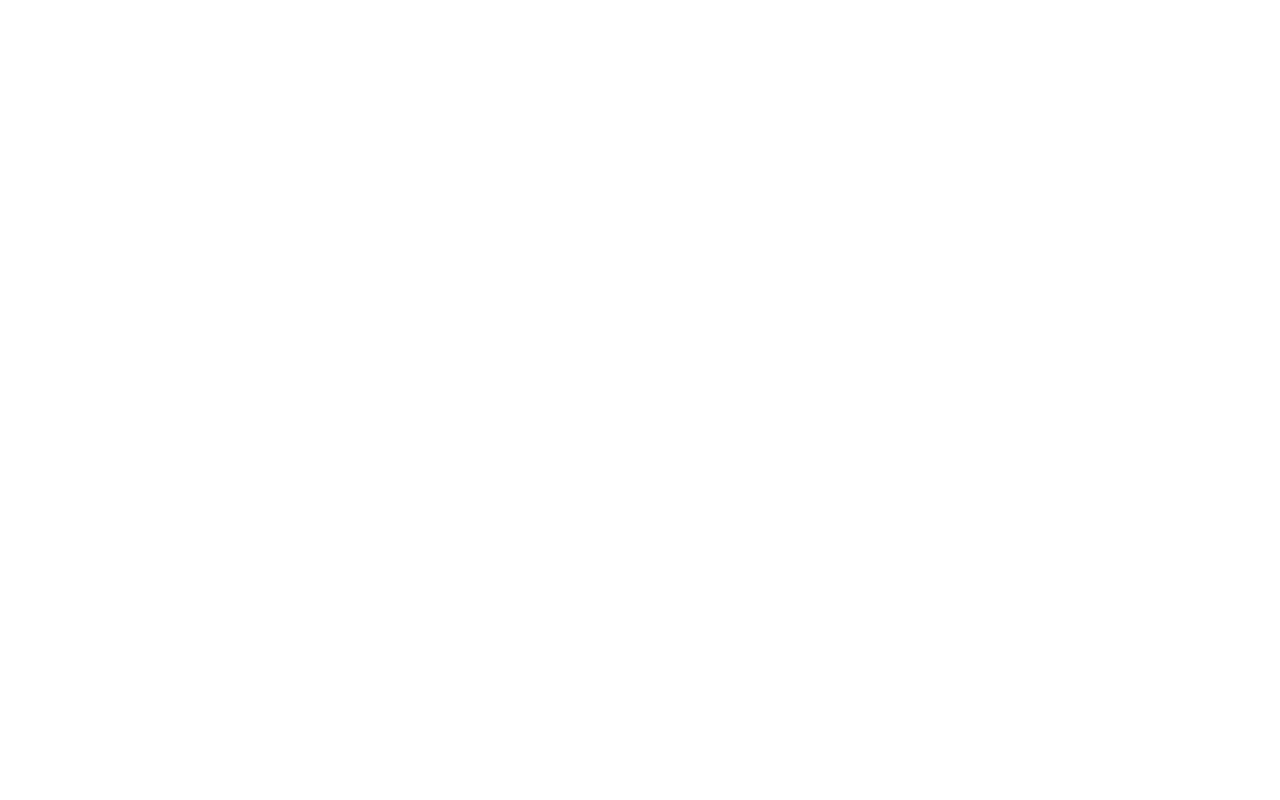
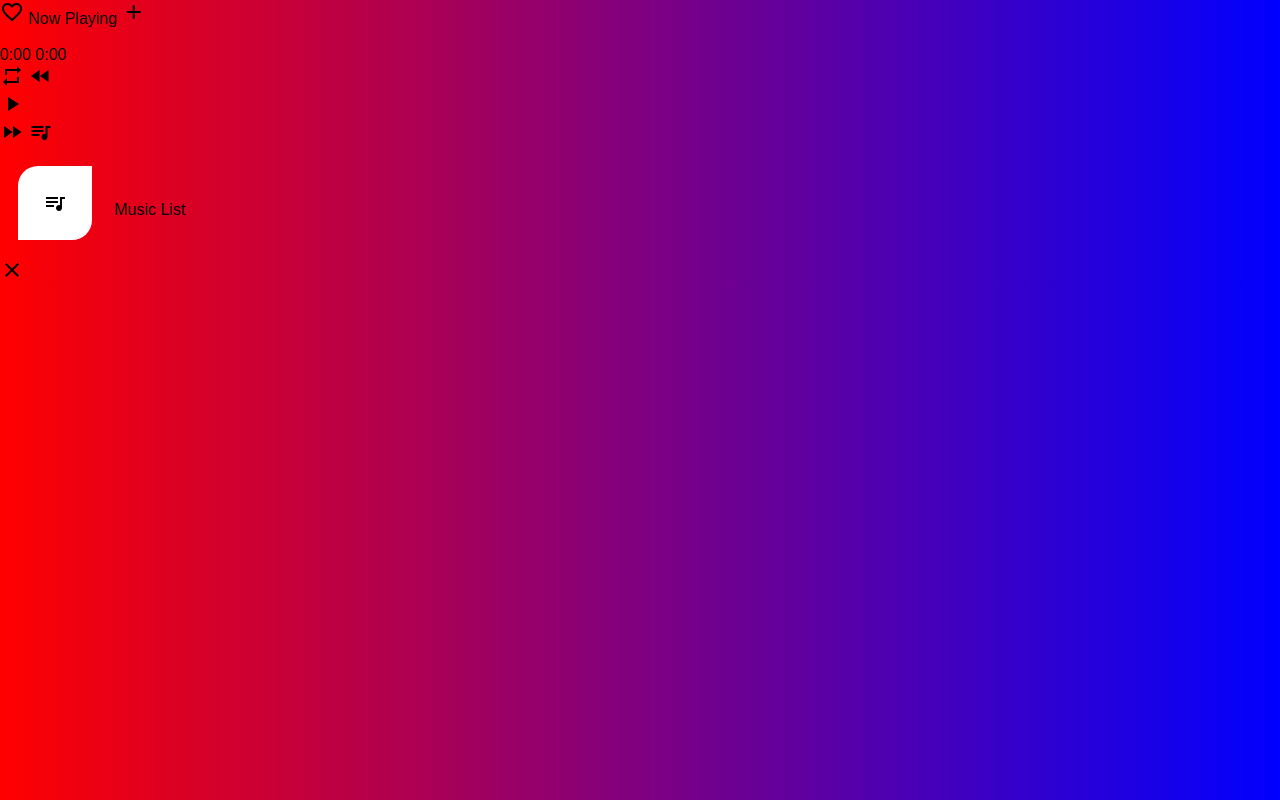
Before and after one commit to Suryansh-IngenuityTraining/Ingenuity-Gaming-Training, a plain HTML site: page MusicPlayer Assignment4/index.html in a window 1280 px wide. Drawn offline with Linux system fonts and the light colour scheme; files that its build step writes are made by us from their sources.

Commit message:
index updated

```diff
--- a/MusicPlayer Assignment4/index.html
+++ b/MusicPlayer Assignment4/index.html
@@ -1,12 +1,63 @@
 <!DOCTYPE html>
 <html lang="en">
-<head>
-    <meta charset="UTF-8">
-    <meta http-equiv="X-UA-Compatible" content="IE=edge">
-    <meta name="viewport" content="width=device-width, initial-scale=1.0">
+  <head>
+    <meta charset="UTF-8" />
+    <meta http-equiv="X-UA-Compatible" content="IE=edge" />
+    <meta name="viewport" content="width=device-width, initial-scale=1.0" />
     <title>Music Player</title>
-</head>
-<body>
-
-</body>
+    <link rel="stylesheet" href="style.css" />
+    <link
+      rel="stylesheet"
+      href="https://fonts.googleapis.com/icon?family=Material+Icons"
+    />
+  </head>
+  <body>
+    <div class="container">
+      <div class="top-bar">
+        <i class="material-icons">favorite_border</i>
+        <span>Now Playing</span>
+        <i class="material-icons">add</i>
+      </div>
+      <div class="img-area">
+        <img src="" alt="" />
+      </div>
+      <div class="song-details">
+        <p class="name"></p>
+        <p class="artist"></p>
+      </div>
+      <div class="progress-area">
+        <div class="progress-bar">
+          <audio id="main-audio" src=""></audio>
+        </div>
+        <div class="song-timer">
+          <span class="current-time">0:00</span>
+          <span class="max-duration">0:00</span>
+        </div>
+        <audio id="main-audio" src=""></audio>
+      </div>
+      <div class="controls">
+        <i id="repeat-plist" class="material-icons" title="Playlist looped"
+          >repeat</i
+        >
+        <i id="prev" class="material-icons prev">fast_rewind</i>
+        <div class="play-pause">
+          <i class="material-icons play">play_arrow</i>
+        </div>
+        <i id="next" class="material-icons next">fast_forward</i>
+        <i id="more-music" class="material-icons">queue_music</i>
+      </div>
+      <div class="music-list">
+        <div class="header">
+          <div class="row">
+            <i class="list material-icons">queue_music</i>
+            <span>Music List</span>
+          </div>
+          <i id="close" class="material-icons">close</i>
+        </div>
+        <ul></ul>
+      </div>
+    </div>
+    <script src="music-list.js"></script>
+    <script src="script.js"></script>
+  </body>
 </html>
```
